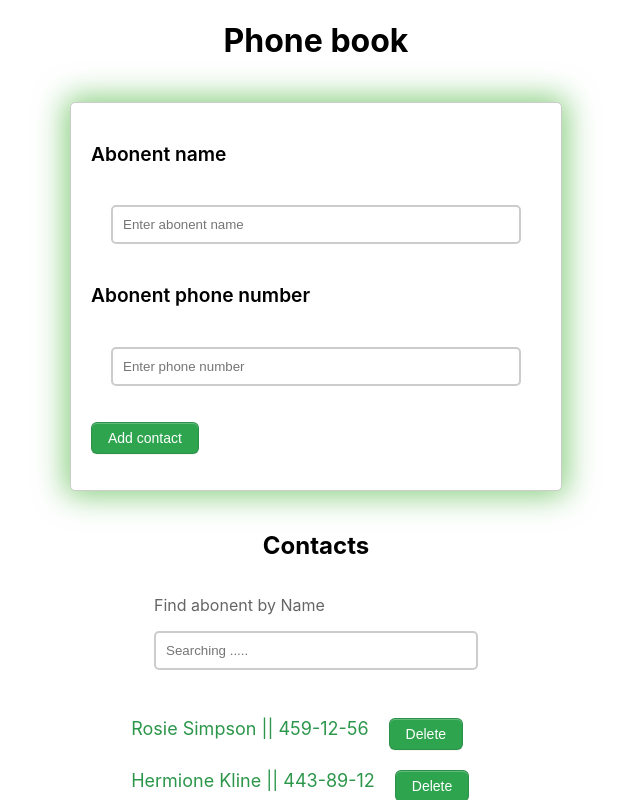
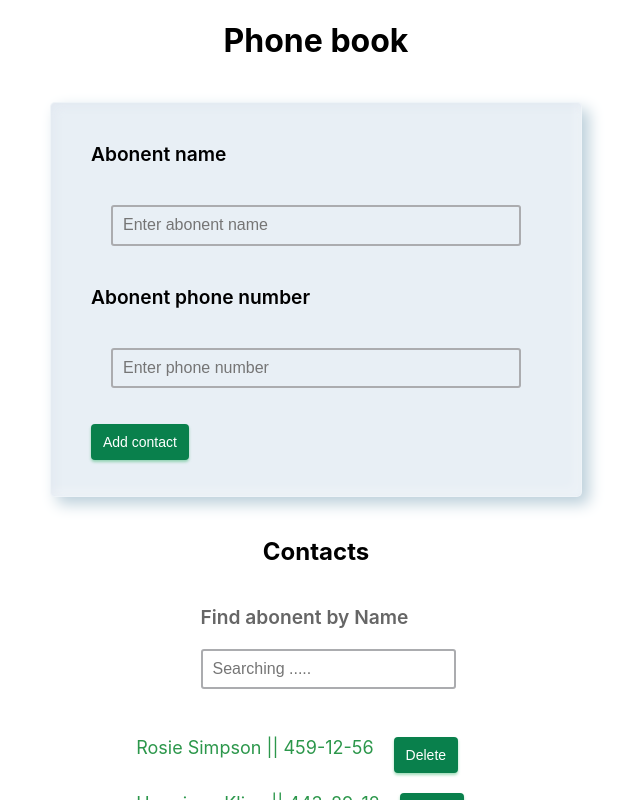
Before and after one commit to barkode/goit-react-hw-02-phonebook, a React (Create React App) app: page / in a window 1280 px wide. Shown: the top 800 px of the page, without its empty margins (324-964 px from the left). Built offline with nearby package versions, Linux system fonts and the light colour scheme.

Commit message:
sime style fixes

```diff
--- a/src/components/ContactForm/ContactForm.module.css
+++ b/src/components/ContactForm/ContactForm.module.css
@@ -3,12 +3,19 @@
   flex-direction: column;
   margin-bottom: 20px;
   border: 1px solid #ccc;
-  box-shadow: 0 0 30px 5px rgba(19, 160, 3, 0.5);
-  padding: 20px;
+  padding-left: 40px;
+  padding-right: 40px;
+  padding-top: 20px;
+  padding-bottom: 20px;
   background-color: #fff;
   width: 450px;
   border-radius: 5px;
   margin-top: 20px;
+  box-shadow: 7px 7px 15px #bbcfda, -4px -4px 13px #fff,
+    inset 4px 4px 8px rgba(209, 217, 230, 0.2),
+    inset -8px -8px 8px rgba(255, 255, 255, 0.2);
+  border: 1px solid rgba(255, 255, 255, 0.3);
+  background: #e8eff5;
 }
 
 .field-name {
@@ -19,42 +26,50 @@
 .input {
   padding: 10px;
   margin: 20px;
-  border: 2px solid #ccc;
-  border-radius: 5px;
-  transition: border-color 0.3s ease;
+  box-shadow: inset #abacaf 0 0 0 2px;
+  border: 0;
+  background: rgba(0, 0, 0, 0);
+  appearance: none;
+  position: relative;
+  border-radius: 3px;
+  padding: 9px 12px;
+  line-height: 1.4;
+  color: rgb(0, 0, 0);
+  font-size: 16px;
+  font-weight: 400;
+  transition: all 0.2s ease;
 }
-
+.input:hover {
+  box-shadow: 0 0 0 0 #fff inset, #1de9b6 0 0 0 2px;
+}
 .input:focus {
-  outline: none;
-  border-color: #2c974b;
-  box-shadow: 0 0 5px rgba(34, 255, 0, 0.5);
+  background: #fff;
+  outline: 0;
+  box-shadow: 0 0 0 0 #fff inset, #1de9b6 0 0 0 3px;
 }
 
 .button {
   display: inline-block;
   outline: 0;
+  appearance: none;
+  padding: 0px 12px;
+  border: 0px solid transparent;
+  border-radius: 4px;
+  text-decoration: none;
   cursor: pointer;
-  padding: 5px 16px;
+  background-color: rgb(9, 128, 76);
+  box-shadow: rgb(19 170 82 / 40%) 0px 2px 3px;
+  color: rgb(255, 255, 255);
   font-size: 14px;
-  font-weight: 500;
-  line-height: 20px;
-  vertical-align: middle;
-  border: 1px solid;
-  border-radius: 6px;
-  color: #ffffff;
-  background-color: #2ea44f;
-  border-color: #1b1f2326;
-  box-shadow: rgba(27, 31, 35, 0.04) 0px 1px 0px 0px,
-    rgba(255, 255, 255, 0.25) 0px 1px 0px 0px inset;
-  transition: 0.2s cubic-bezier(0.3, 0, 0.5, 1);
-  transition-property: color, background-color, border-color;
+  font-weight: 400;
+  height: 36px;
+  transition: all 150ms ease-in-out 0s;
 }
 
-.button:hover,
-.button:focus {
-  background-color: #2c974b;
-  border-color: #1b1f2326;
-  transition-duration: 0.1s;
+.button:hover {
+  color: rgb(255, 255, 255);
+  background-color: rgb(17, 97, 73);
+  box-shadow: rgb(19 170 82 / 40%) 0px 2px 3px, rgb(195 231 202) 0px 0px 0px 3px;
 }
 
 .button:active {
--- a/src/components/ContactList/ContactList.module.css
+++ b/src/components/ContactList/ContactList.module.css
@@ -12,31 +12,28 @@
 }
 
 .button {
+  margin-left: 20px;
   display: inline-block;
   outline: 0;
+  appearance: none;
+  padding: 0px 12px;
+  border: 0px solid transparent;
+  border-radius: 4px;
+  text-decoration: none;
   cursor: pointer;
-  padding: 5px 16px;
+  background-color: rgb(9, 128, 76);
+  box-shadow: rgb(19 170 82 / 40%) 0px 2px 3px;
+  color: rgb(255, 255, 255);
   font-size: 14px;
-  font-weight: 500;
-  line-height: 20px;
-  margin-left: 20px;
-  vertical-align: middle;
-  border: 1px solid;
-  border-radius: 6px;
-  color: #ffffff;
-  background-color: #2ea44f;
-  border-color: #1b1f2326;
-  box-shadow: rgba(27, 31, 35, 0.04) 0px 1px 0px 0px,
-    rgba(255, 255, 255, 0.25) 0px 1px 0px 0px inset;
-  transition: 0.2s cubic-bezier(0.3, 0, 0.5, 1);
-  transition-property: color, background-color, border-color;
+  font-weight: 400;
+  height: 36px;
+  transition: all 150ms ease-in-out 0s;
 }
 
-.button:hover,
-.button:focus {
-  background-color: #2c974b;
-  border-color: #1b1f2326;
-  transition-duration: 0.1s;
+.button:hover {
+  color: rgb(255, 255, 255);
+  background-color: rgb(17, 97, 73);
+  box-shadow: rgb(19 170 82 / 40%) 0px 2px 3px, rgb(195 231 202) 0px 0px 0px 3px;
 }
 
 .button:active {
--- a/src/components/Filter/Filter.jsx
+++ b/src/components/Filter/Filter.jsx
@@ -4,7 +4,7 @@ import css from './Filter.module.css';
 const Filter = ({ filter, onFilterChange }) => {
   return (
     <div className={css.label}>
-      <p>Find abonent by Name</p>
+      <p className={css['field-name']}>Find abonent by Name</p>
       <input
         type="text"
         name="filter"
--- a/src/components/Filter/Filter.module.css
+++ b/src/components/Filter/Filter.module.css
@@ -4,17 +4,35 @@
   color: #666;
 }
 
+.field-name {
+  font-weight: 600;
+  font-size: larger;
+}
+
 .input {
   width: 300px;
   padding: 10px;
   margin-bottom: 20px;
-  border: 2px solid #ccc;
-  border-radius: 5px;
-  transition: border-color 0.3s ease;
+  box-shadow: inset #abacaf 0 0 0 2px;
+  border: 0;
+  background: rgba(0, 0, 0, 0);
+  appearance: none;
+  width: 100%;
+  position: relative;
+  border-radius: 3px;
+  padding: 9px 12px;
+  line-height: 1.4;
+  color: rgb(0, 0, 0);
+  font-size: 16px;
+  font-weight: 400;
+  transition: all 0.2s ease;
 }
 
+.input:hover {
+  box-shadow: 0 0 0 0 #fff inset, #1de9b6 0 0 0 2px;
+}
 .input:focus {
-  outline: none;
-  border-color: #2c974b;
-  box-shadow: 0 0 5px rgba(145, 255, 0, 0.5);
+  background: #fff;
+  outline: 0;
+  box-shadow: 0 0 0 0 #fff inset, #1de9b6 0 0 0 3px;
 }
```
